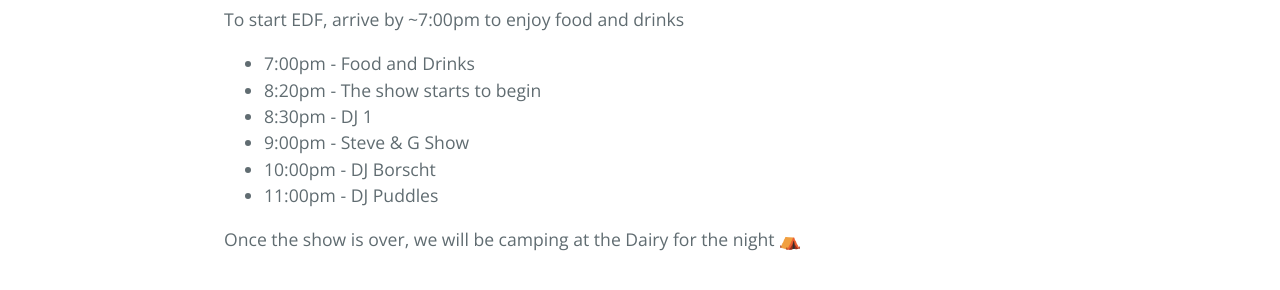
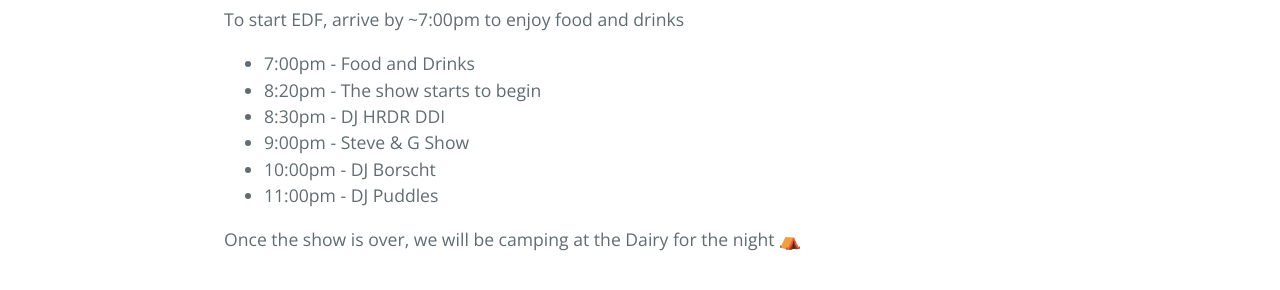
Before and after one commit to GrantBirki/edf, a Jekyll site: the page built from index.md, in a window 1280 px wide. Shown: the part 952-1242 px from the top of the page. Built offline with Jekyll 4.4.1, drawn with Linux system fonts in a browser that asks for light colours.

Commit message:
Update index.md

```diff
--- a/index.md
+++ b/index.md
@@ -31,7 +31,7 @@ To start EDF, arrive by ~7:00pm to enjoy food and drinks
 
 - 7:00pm - Food and Drinks
 - 8:20pm - The show starts to begin
-- 8:30pm - DJ 1
+- 8:30pm - DJ HRDR DDI
 - 9:00pm - Steve & G Show
 - 10:00pm - DJ Borscht
 - 11:00pm - DJ Puddles
```
